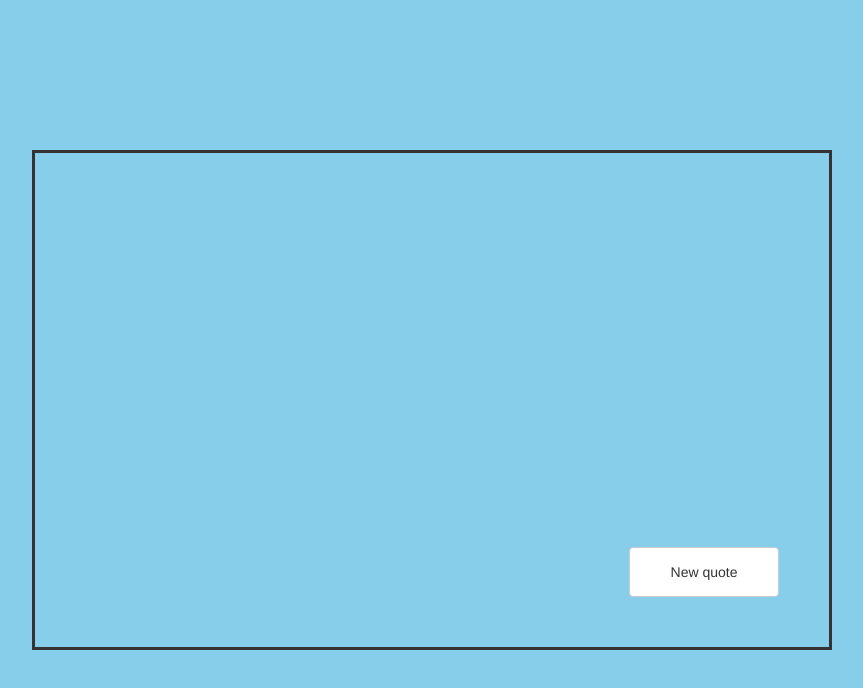
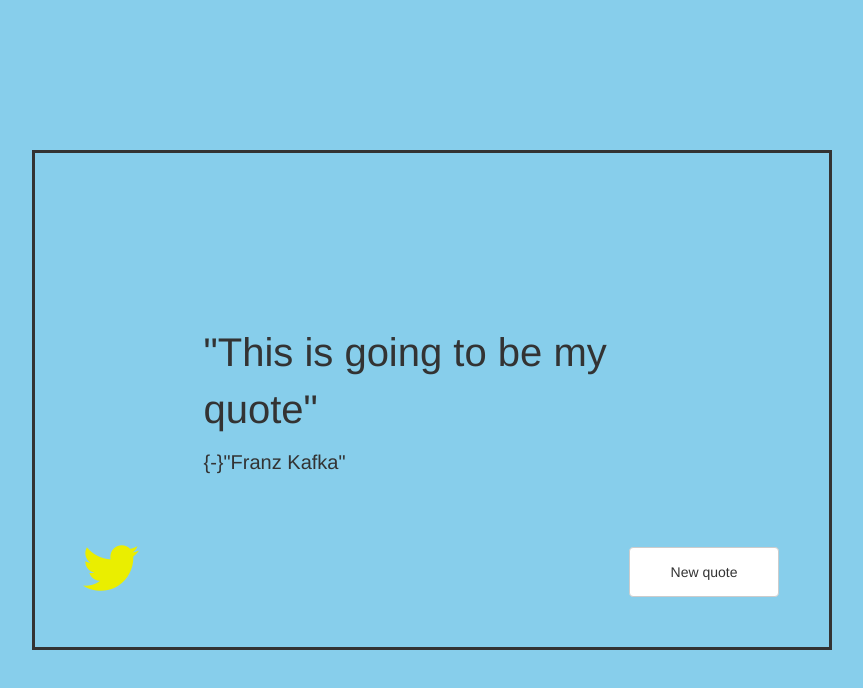
Before and after one commit to pyotoru/random-quote-machine, a website: page index.html in a window 1280 px wide. Shown: the whole page, without its empty margins (208-1071 px from the left). Drawn offline with nearby package versions, Linux system fonts and the light colour scheme.

Commit message:
added css

```diff
--- a/index.html
+++ b/index.html
@@ -1,5 +1,5 @@
 <!DOCTYPE html>
-<wrapper>
+
 <html lang="en">
 <head>
     <meta charset="UTF-8">
@@ -7,33 +7,32 @@
     <meta name="viewport" content="width=device-width, initial-scale=1.0">
     <title>Random quote app</title>
     <script src="https://ajax.googleapis.com/ajax/libs/jquery/3.6.0/jquery.min.js"></script>
-        <script>
-            $(document).ready(function () {
-                $("button").addClass("animated bounce");
-
-            });
-        </script>
-    </head>
-    <body>
+    <link rel="stylesheet" href="https://cdnjs.cloudflare.com/ajax/libs/animate.css/4.1.1/animate.min.css" />
     <link rel="stylesheet" href="https://maxcdn.bootstrapcdn.com/bootstrap/3.3.7/css/bootstrap.min.css"
         integrity="sha384-BVYiiSIFeK1dGmJRAkycuHAHRg32OmUcww7on3RYdg4Va+PmSTsz/K68vbdEjh4u" crossorigin="anonymous">
     <link rel="stylesheet" href="style.css">
     <script src="https://kit.fontawesome.com/fec472640d.js" crossorigin="anonymous"></script>
-        <head>
+    <script src="index.js">
 
+    </script>
 </head>
+<body>
+
 
     <div id="wrapper">
-            <div id="quote-box">
-                <div id="text">
+        <div id="quote-box" class="container d-flex h-100">
+            <div id="text" class="row justify-content-center align-self-center">
+                <p>"This is going to be my quote"</p>
+                <div id="author">
+                    {-}"Franz Kafka"
                 </div>
-                <div id="author">
             </div>
+
             <div id="quote-button">
                 <button id="new-quote" class="btn btn-default target">New quote</button>
             </div>
-                <a id="tweet-quote" href="twitter.com/intent/tweet"></a>
-
+            <a id="tweet-quote" href="twitter.com/intent/tweet" target="_blank" class="btn contact-details"><i
+                    class="fab fa-twitter fa-4x" style="color:#eaee00;"></i>
 
         </div>
 
@@ -47,4 +46,3 @@
 
 </body>
 </html>
-</wrapper>
--- a/index.js
+++ b/index.js
@@ -1,5 +1,3 @@
-$(function () {
-	function addClass() {
-		$("button").addClass("animated bounce");
-	}
+$(document).ready(function () {
+	$("button").addClass("animate__animated animate__bounce");
 });
--- a/package.json
+++ b/package.json
@@ -20,6 +20,7 @@
 		"animate.css": "^4.1.1",
 		"bootstrap": "^5.0.1",
 		"jquery": "^3.6.0",
+		"node": "^16.1.0",
 		"ui": "^0.2.4"
 	}
 }
--- a/style.scss
+++ b/style.scss
@@ -29,6 +29,25 @@ body {
 	width: 150px;
 }
 
+#text {
+	position: absolute;
+	top: 50%;
+	left: 50%;
+	transform: translateX(-50%) translateY(-50%);
+	font-size: 40px;
+}
+
+#author {
+	font-size: 20px;
+}
+
+#tweet-quote {
+	position: absolute;
+	bottom: 0;
+	padding-bottom: 50px;
+	margin-left: 20px;
+}
+
 #quote-button {
 	position: absolute;
 	text-align: right;
```
Also changed, not shown: style.css, 2 other files. Lines whose indentation alone changed are shown as unchanged.
